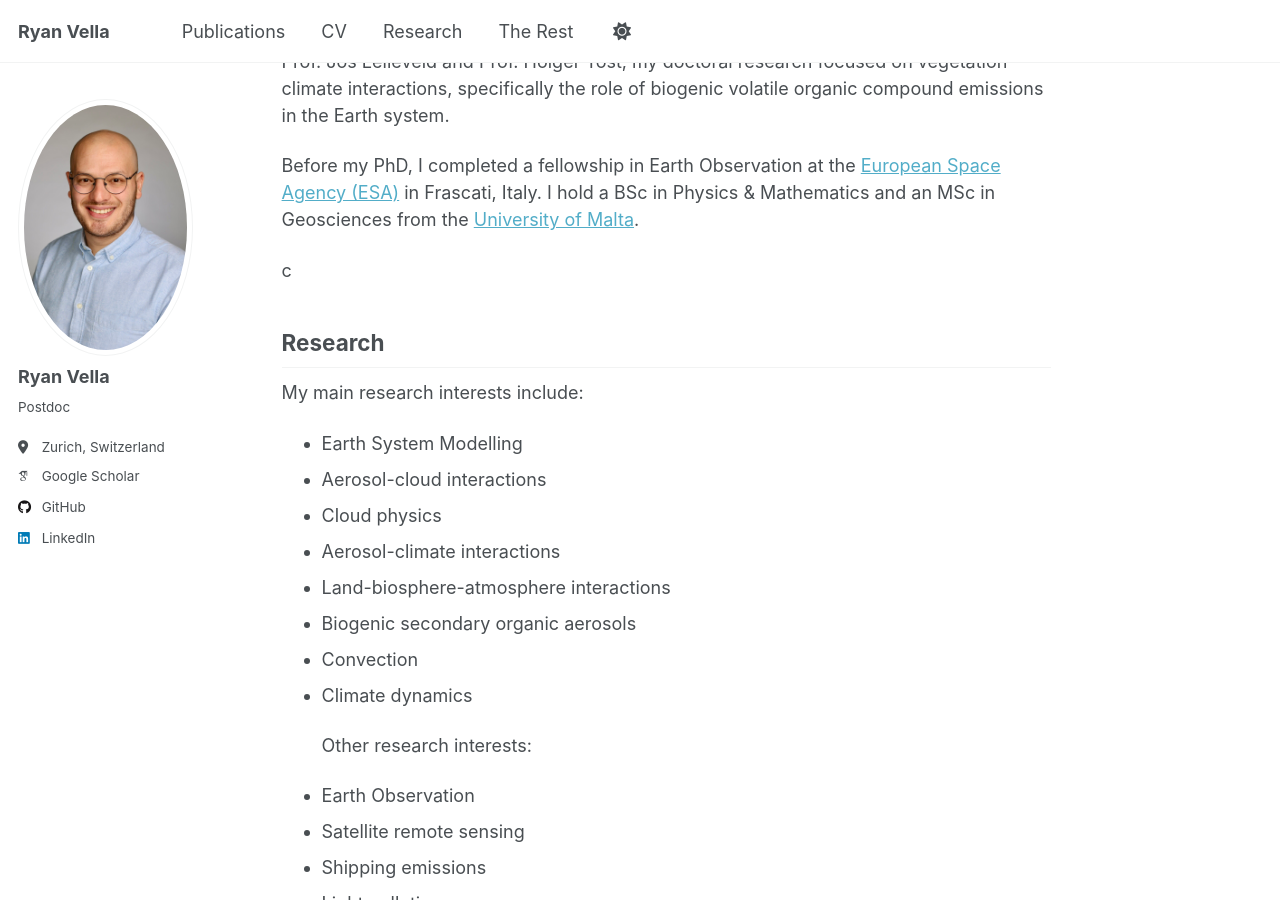
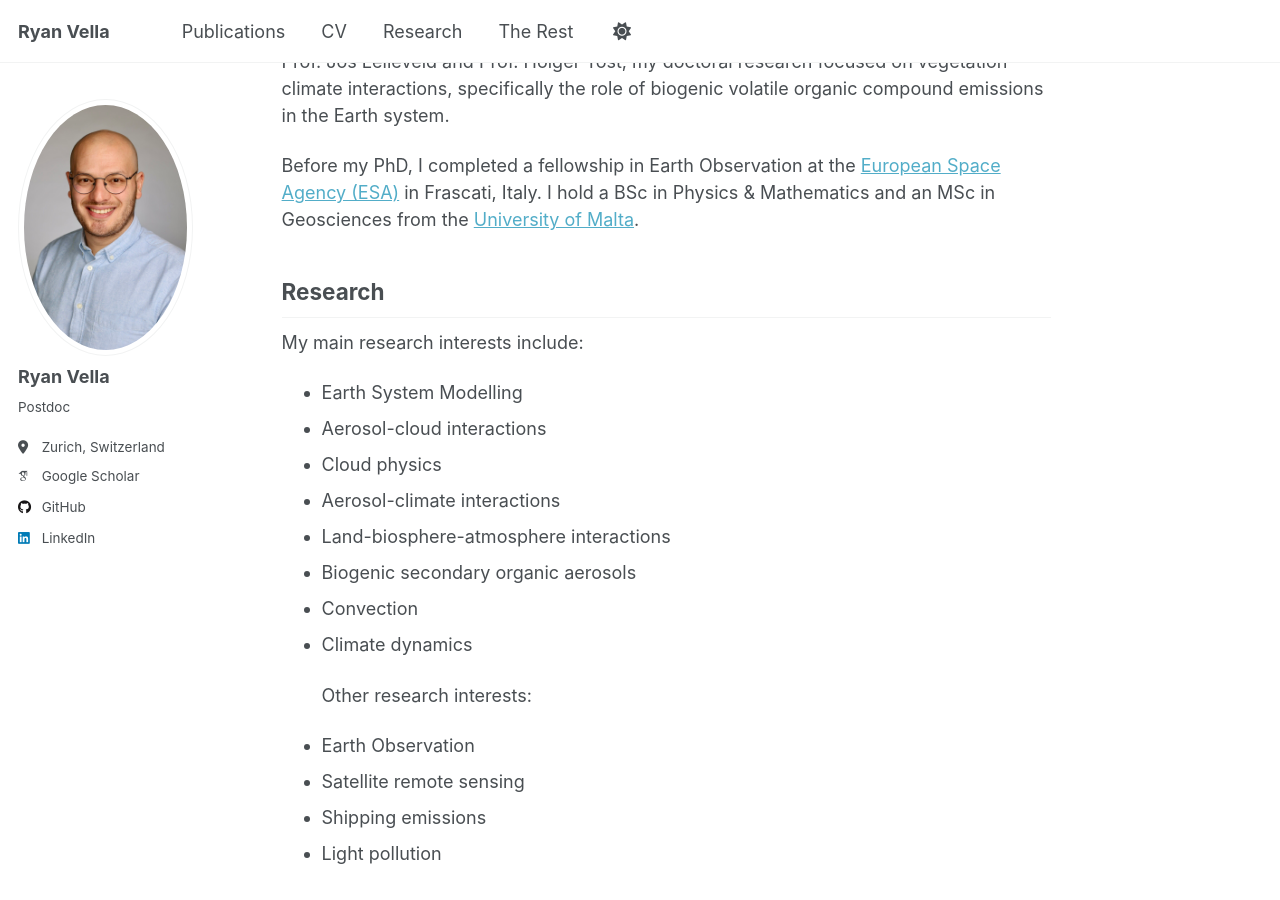
Before and after one commit to ryanvella9/ryanvella9.github.io, a Jekyll site: the page built from _pages/about.md, in a window 1280 px wide and 900 px high, scrolled down 302 px. Built offline with Jekyll 4.4.1, drawn with Linux system fonts in a browser that asks for light colours; some web fonts are replaced; a script that is not in the unit is left out.

Commit message:
my commit message

```diff
--- a/_pages/about.md
+++ b/_pages/about.md
@@ -15,7 +15,6 @@ I completed my PhD at the [Max Planck Institute for Chemistry](https://www.mpic.
 
 Before my PhD, I completed a fellowship in Earth Observation at the [European Space Agency (ESA)](https://www.esa.int/) in Frascati, Italy. I hold a BSc in Physics & Mathematics and an MSc in Geosciences from the [University of Malta](https://www.um.edu.mt/).
 
-c
 
 
 ## Research
```
